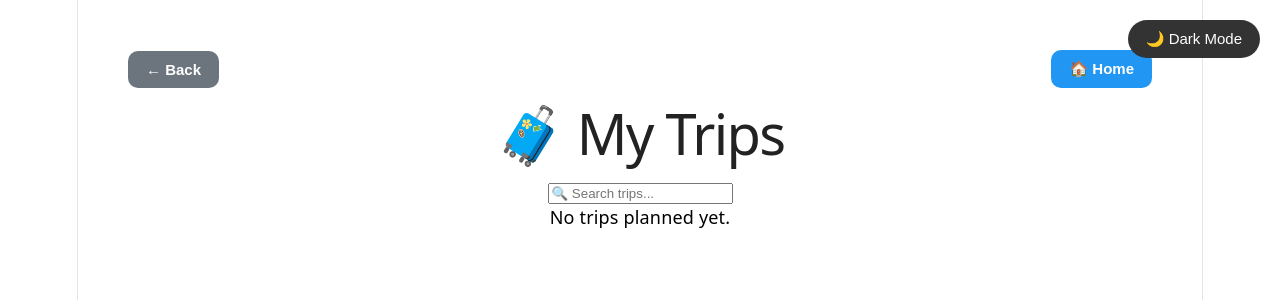
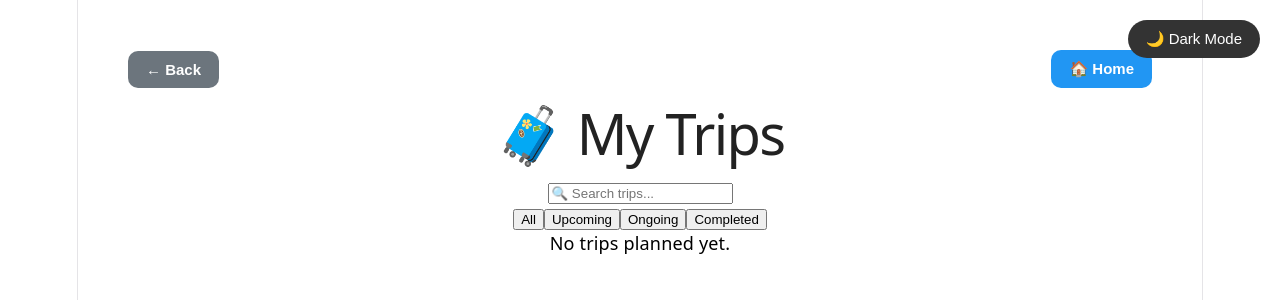
Before and after one commit to simran-travel/travel-buddy, a React (Vite) app: page /my-trips in a window 1280 px wide. Shown: the top 300 px of the page. Built offline with nearby package versions, Linux system fonts and the light colour scheme.

Commit message:
Added trip search and status filters

```diff
--- a/src/pages/MyTrips.jsx
+++ b/src/pages/MyTrips.jsx
@@ -4,6 +4,7 @@ import { useNavigate, Link } from "react-router-dom";
 function MyTrips() {
   const [trips, setTrips] = useState([]);
   const [search, setSearch] = useState("");
+  const [statusFilter, setStatusFilter] = useState("All");
   const navigate = useNavigate();
 
   useEffect(() => {
@@ -77,11 +78,22 @@ function MyTrips() {
     };
   }
 
-const filteredTrips = trips.filter((trip) =>
-  trip.destination
+const filteredTrips = trips.filter((trip) => {
+  const matchesSearch = trip.destination
     .toLowerCase()
-    .includes(search.toLowerCase())
-);
+    .includes(search.toLowerCase());
+
+  const status = getTripStatus(
+    trip.startDate,
+    trip.endDate
+  );
+
+  const matchesStatus =
+    statusFilter === "All" ||
+    status.className === statusFilter.toLowerCase();
+
+  return matchesSearch && matchesStatus;
+});
 
   return (
     <div className="my-trips">
@@ -113,6 +125,26 @@ const filteredTrips = trips.filter((trip) =>
   value={search}
   onChange={(e) => setSearch(e.target.value)}
 />
+
+<div className="trip-filters">
+
+  <button onClick={() => setStatusFilter("All")}>
+    All
+  </button>
+
+  <button onClick={() => setStatusFilter("Upcoming")}>
+    Upcoming
+  </button>
+
+  <button onClick={() => setStatusFilter("Ongoing")}>
+    Ongoing
+  </button>
+
+  <button onClick={() => setStatusFilter("Completed")}>
+    Completed
+  </button>
+
+</div>
 
       {trips.length === 0 ? (
         <p>No trips planned yet.</p>
```
